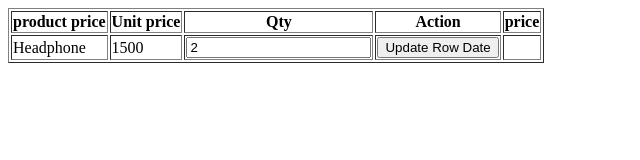
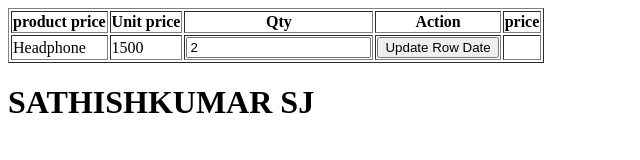
Before and after one commit to sathishsj62/javascript.task, a plain HTML site: page index.html in a window 1280 px wide. Shown: the whole page, without its empty margins (0-640 px from the left). Drawn offline with Linux system fonts and the light colour scheme.

Commit message:
modified:index.html

```diff
--- a/index.html
+++ b/index.html
@@ -67,6 +67,10 @@
 
 
     </script>
+
+    <div class="heading">
+        <h1>SATHISHKUMAR SJ</h1>
+    </div>
 </body>
 
 </html>
```
